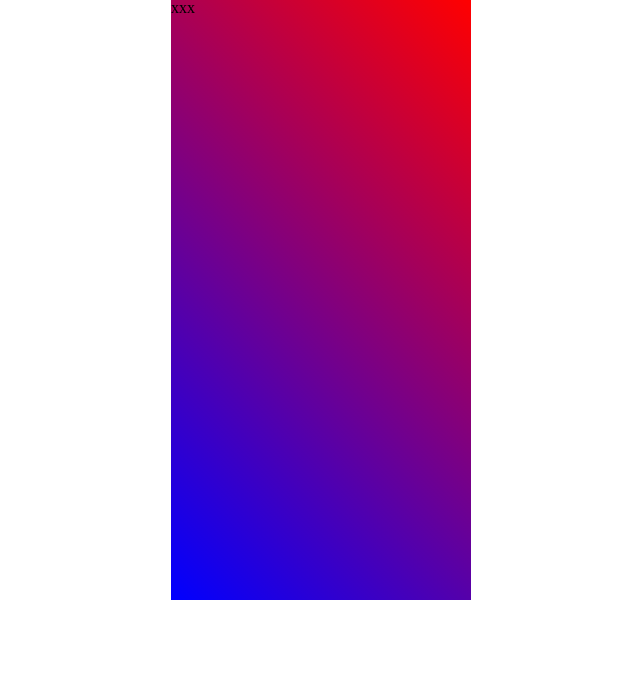
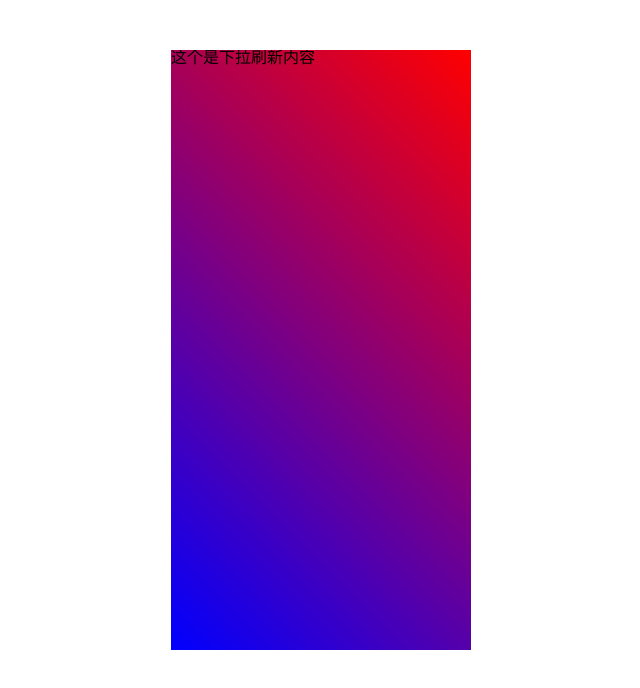
Before and after one commit to zhongmeizhi/uuz, a React (Create React App) app: page / in a window 1280 px wide. Shown: the top 688 px of the page, without its empty margins (319-959 px from the left). Built offline with nearby package versions, Linux system fonts and the light colour scheme.

Commit message:
完成下拉刷新功能

```diff
--- a/src/App.css
+++ b/src/App.css
@@ -1,6 +1,9 @@
-.test-scroll {
-  width: 300px;
-  height: 600px;
-  margin: auto;
-  background: #999;
+.test-reFresh {
+    height: 600px;
+    width: 300px;
+    margin: 50px auto;
 }
+.test-content {
+    background: linear-gradient(45deg, blue, red);
+    height: 100%;
+}
--- a/src/App.js
+++ b/src/App.js
@@ -1,12 +1,12 @@
 import React from 'react';
 import './App.css';
 
-import TestScroll from '@/page/test_scroll.jsx'
+import TestReFresh from '@/page/TestReFresh.jsx'
 
 function App() {
   return (
     <div className="App">
-      <TestScroll></TestScroll>
+      <TestReFresh></TestReFresh>
     </div>
   );
 }
--- a/src/index.css
+++ b/src/index.css
@@ -104,12 +104,21 @@ a:hover, a:active {
 }
 
 /*
-    scroll css
+    reFresh css
 */
-.scroll-box {
-    background: linear-gradient(45deg, blue, red);
+.reFresh-box {
+    overflow: hidden;
+    height: 100%;
+    background: #999;
+}
+.reFresh-area {
+    position: relative;
     height: 100%;
 }
-.scroll {
-
+.reFresh-tip {
+    position: absolute;
+    top: -33px;
+    left: 0;
+    width: 100%;
+    text-align: center;
 }
--- /dev/null
+++ b/src/page/TestReFresh.jsx
@@ -0,0 +1,20 @@
+import React from 'react';
+
+import ReFresh from '@/utils/ReFresh.jsx'
+
+class TestReFresh extends React.Component {
+
+  freshHandler = () => {
+    console.log('刷新一下');
+  }
+
+  render() {
+    return <div className="test-reFresh">
+      <ReFresh freshHandler={this.freshHandler}>
+        <div className="test-content">这个是下拉刷新内容</div>
+      </ReFresh>
+    </div>
+  }
+}
+
+export default TestReFresh;
--- a/src/page/test_scroll.jsx
+++ /dev/null
@@ -1,15 +0,0 @@
-import React from 'react';
-
-import Scroll from '@/utils/scroll.jsx'
-
-class TestScroll extends React.Component {
-  render() {
-    return <div className="test-scroll">
-      <Scroll>
-        <div>xxx</div>
-      </Scroll>
-    </div>
-  }
-}
-
-export default TestScroll;
--- /dev/null
+++ b/src/utils/ReFresh.jsx
@@ -0,0 +1,87 @@
+import React from 'react';
+
+
+class ReFresh extends React.Component {
+
+  constructor(props) {
+    super(props);
+
+    this.isFresh = false;
+    this.isTouch = false;
+    this.startPageY = null;
+    this.curPageY = null;
+
+    this.state = {
+      transform: '',
+      transition: '',
+      tip: ''
+    }
+  }
+
+  touchStartHandler = (val) => {
+    this.isTouch = true;
+    this.startPageY = val.touches[0].pageY;
+
+    this.setState({
+      transition: '',
+    })
+  }
+
+  touchMoveHandler = (val) => {
+    if (this.isTouch) {
+      this.curPageY = val.touches[0].pageY;
+
+      const distanceY = (this.curPageY - this.startPageY) / 2;
+
+      let freshParms = {
+        transform: `translate(0, ${distanceY}px)`,
+      }
+
+      if (distanceY > 90) {
+        this.isFresh = true;
+        freshParms.tip = '松开刷新';
+      } else {
+        this.isFresh = false;
+        freshParms.tip = '下拉刷新';
+      }
+
+      this.setState(freshParms)
+    }
+  }
+
+  touchEndHandler = (val) => {
+    this.isTouch = false;
+    this.setState({
+      transform: `translate(0, 0)`,
+      transition: 'transform 0.6s'
+    })
+    if (this.isFresh && typeof this.props.freshHandler === 'function') {
+      this.props.freshHandler();
+    }
+  }
+
+  render() {
+    return (
+      <div
+        className="reFresh-box">
+        {/* 滚动区域 */}
+        <div className="reFresh-area"
+          style={{
+            transform: this.state.transform,
+            transition: this.state.transition
+          }}
+          onTouchStart={this.touchStartHandler}
+          onTouchMove={this.touchMoveHandler}
+          onTouchEnd={this.touchEndHandler}
+        >
+          {/* 刷新tip */}
+          <div className="reFresh-tip">{this.state.tip}</div>
+          {/*  */}
+          {this.props.children}
+        </div>
+      </div>
+    )
+  }
+}
+
+export default ReFresh;
--- a/src/utils/scroll.jsx
+++ /dev/null
@@ -1,58 +0,0 @@
-import React from 'react';
-
-let isTouch = false;
-let startPageX;
-let startPageY;
-let curPageX;
-let curPageY;
-
-class Scroll extends React.Component {
-
-  constructor() {
-    super();
-    this.state = {
-      transform: '',
-      transition: ''
-    }
-  }
-
-  touchStartHandler = (val) => {
-    isTouch = true;
-    startPageX = val.touches[0].pageX;
-    startPageY = val.touches[0].pageY;
-  }
-
-  touchMoveHandler = (val) => {
-    if (isTouch) {
-      curPageX = val.touches[0].pageX;
-      curPageY = val.touches[0].pageY;
-
-      const distanceX = curPageX - startPageX;
-      const distanceY = curPageY - startPageY;
-
-      this.setState({
-        transform: `translate(${distanceX}px, ${distanceY}px)`
-      })
-    }
-  }
-
-  touchEndHandler = (val) => {
-    isTouch = false;
-  }
-
-  render() {
-    return <div
-      className="scroll-box"
-      style={{
-        transform: this.state.transform,
-        transition: this.state.transition
-      }}
-      onTouchStart={this.touchStartHandler}
-      onTouchMove={this.touchMoveHandler}
-      onTouchEnd={this.touchEndHandler}>
-      <div className="scroll">{this.props.children}</div>
-    </div>
-  }
-}
-
-export default Scroll;
```
Also changed, not shown: 1 other file (tests, documents, lock files or other folders).
